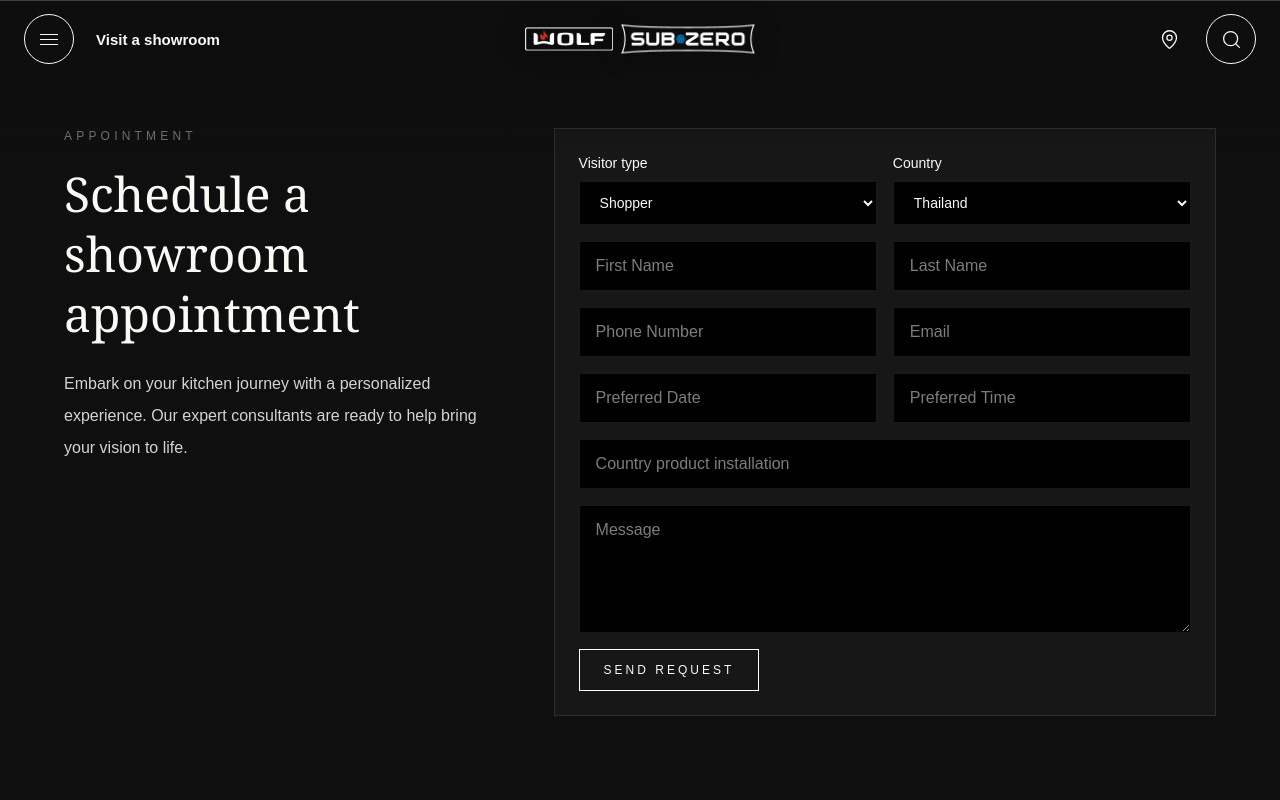
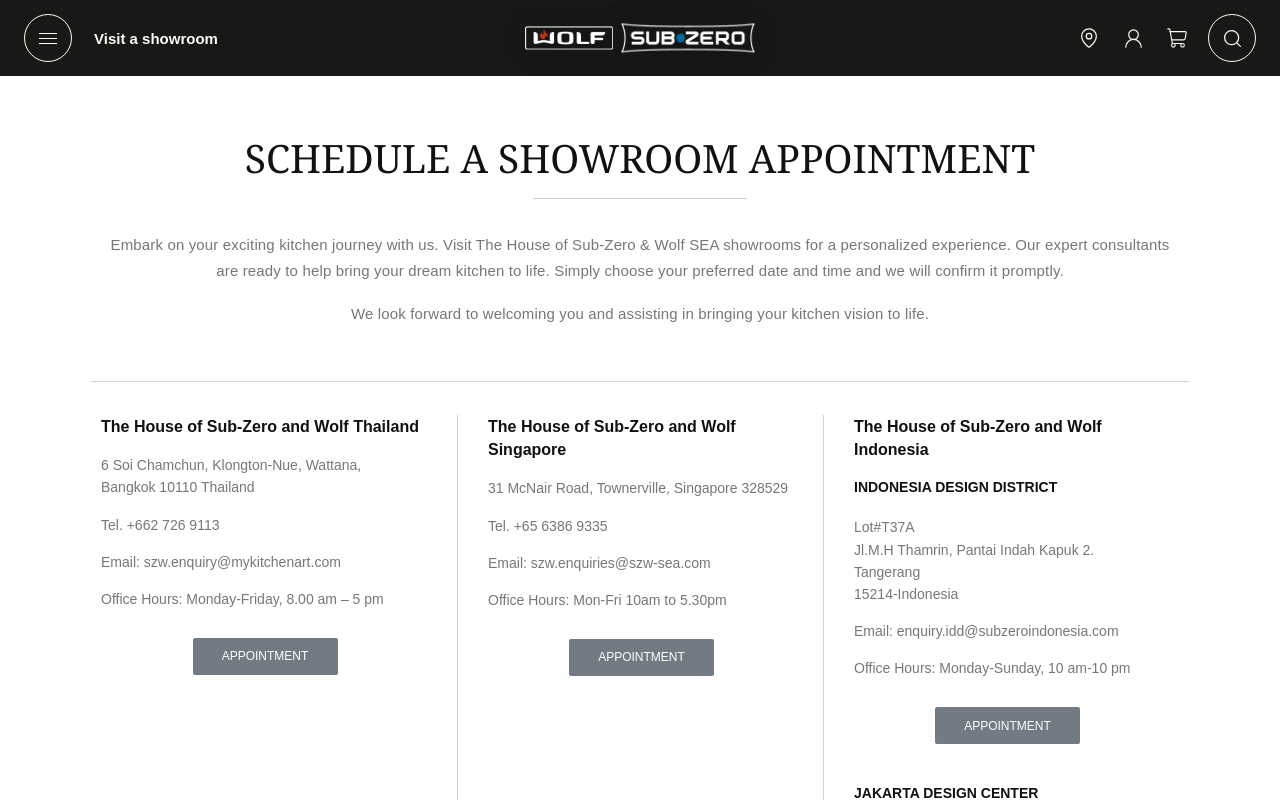
Before and after one commit to sekpsd1/subzero, a Next.js app: page /showroom/appointment in a window 1280 px wide. Shown: the top 800 px of the page. Built offline with nearby package versions, Linux system fonts and the light colour scheme.

Commit message:
Build showroom appointment page

```diff
--- /dev/null
+++ b/src/app/showroom/appointment/appointment.module.css
@@ -0,0 +1,82 @@
+.page {
+  min-height: 100vh;
+  background: #fff;
+  color: #111;
+  font-family: Arial, Helvetica, sans-serif;
+}
+
+.main {
+  min-height: calc(100vh - 303px);
+  padding: 136px 24px 82px;
+  background: #fff;
+}
+
+.intro, .showroomGrid { width: min(100%, 1098px); margin-inline: auto; }
+.intro { text-align: center; }
+
+.intro h1 {
+  margin: 0;
+  font-family: Georgia, "Times New Roman", serif;
+  font-size: clamp(35px, 3.05vw, 49px);
+  font-weight: 400;
+  line-height: 1.12;
+  text-transform: uppercase;
+}
+
+.titleRule { display: block; width: 214px; height: 1px; margin: 18px auto 33px; background: #d0d0d0; }
+.intro p { max-width: 1085px; margin: 0 auto; color: #777; font-size: 15px; line-height: 1.72; letter-spacing: .01em; }
+.intro p + p { margin-top: 18px; }
+
+.showroomGrid {
+  display: grid;
+  grid-template-columns: repeat(3, minmax(0, 1fr));
+  min-height: 790px;
+  margin-top: 54px;
+  border-top: 1px solid #d3d3d3;
+  padding-top: 33px;
+}
+
+.showroom { padding: 0 28px 28px 10px; }
+.showroom + .showroom { border-left: 1px solid #d3d3d3; padding-left: 30px; }
+.showroom h2 { max-width: 330px; margin: 0; font-size: 16px; font-weight: 700; line-height: 1.45; }
+.locationList { margin-top: 16px; }
+.location + .location { margin-top: 39px; }
+.location h3 { margin: 0 0 18px; font-size: 14px; font-weight: 700; text-transform: uppercase; }
+.location address, .location p { margin: 0; color: #777; font-size: 14px; font-style: normal; line-height: 1.58; }
+.location address span { display: block; }
+.location address + p, .location p + p { margin-top: 15px; }
+.location a:not(.appointmentButton) { color: inherit; }
+
+.appointmentButton {
+  display: flex;
+  align-items: center;
+  justify-content: center;
+  width: 145px;
+  height: 37px;
+  margin: 28px auto 0;
+  border-radius: 2px;
+  background: #727b84;
+  color: #fff;
+  font-size: 12px;
+  text-transform: uppercase;
+  transition: background 160ms ease;
+}
+
+.appointmentButton:hover { background: #58616a; }
+
+@media (max-width: 900px) {
+  .main { padding-top: 128px; }
+  .showroomGrid { grid-template-columns: 1fr; min-height: 0; }
+  .showroom, .showroom + .showroom { border-left: 0; border-top: 1px solid #d3d3d3; padding: 31px 4px 38px; }
+  .showroom:first-child { border-top: 0; padding-top: 0; }
+  .appointmentButton { margin-left: 0; }
+}
+
+@media (max-width: 560px) {
+  .main { padding: 114px 20px 64px; }
+  .intro h1 { font-size: 31px; line-height: 1.14; }
+  .titleRule { width: 130px; margin: 18px auto 26px; }
+  .intro p { font-size: 14px; line-height: 1.65; }
+  .showroomGrid { margin-top: 42px; padding-top: 29px; }
+  .showroom h2 { font-size: 17px; }
+}
--- a/src/app/showroom/appointment/page.tsx
+++ b/src/app/showroom/appointment/page.tsx
@@ -1,74 +1,101 @@
 import { Footer } from "@/components/Footer/Footer";
 import { Header } from "@/components/Header/Header";
+import styles from "./appointment.module.css";
 
 export const metadata = {
   title: "Showroom Appointment",
-  description: "Schedule a showroom appointment with a regional Sub-Zero Wolf SEA team.",
+  description: "Schedule a showroom appointment with a regional Sub-Zero and Wolf SEA team.",
 };
+
+type Location = {
+  name?: string;
+  address: string[];
+  telephone?: string;
+  email: string;
+  hours: string;
+  appointmentHref: string;
+};
+
+const showrooms: { title: string; locations: Location[] }[] = [
+  {
+    title: "The House of Sub-Zero and Wolf Thailand",
+    locations: [{
+      address: ["6 Soi Chamchun, Klongton-Nue, Wattana,", "Bangkok 10110 Thailand"],
+      telephone: "+662 726 9113",
+      email: "szw.enquiry@mykitchenart.com",
+      hours: "Monday-Friday, 8.00 am – 5 pm",
+      appointmentHref: "mailto:szw.enquiry@mykitchenart.com?subject=Showroom%20Appointment",
+    }],
+  },
+  {
+    title: "The House of Sub-Zero and Wolf Singapore",
+    locations: [{
+      address: ["31 McNair Road, Townerville, Singapore 328529"],
+      telephone: "+65 6386 9335",
+      email: "szw.enquiries@szw-sea.com",
+      hours: "Mon-Fri 10am to 5.30pm",
+      appointmentHref: "mailto:szw.enquiries@szw-sea.com?subject=Showroom%20Appointment",
+    }],
+  },
+  {
+    title: "The House of Sub-Zero and Wolf Indonesia",
+    locations: [
+      {
+        name: "Indonesia Design District",
+        address: ["Lot#T37A", "Jl.M.H Thamrin, Pantai Indah Kapuk 2. Tangerang", "15214-Indonesia"],
+        email: "enquiry.idd@subzeroindonesia.com",
+        hours: "Monday-Sunday, 10 am-10 pm",
+        appointmentHref: "mailto:enquiry.idd@subzeroindonesia.com?subject=Showroom%20Appointment",
+      },
+      {
+        name: "Jakarta Design Center",
+        address: ["2nd Floor #SR11", "Jl Gatot Subroto Kav 53 Slipi Jakarta 10260", "Indonesia"],
+        telephone: "+6221 53677684/85",
+        email: "enquiry.jdc@subzeroindonesia.com",
+        hours: "Monday-Sunday 10 am – 6 pm",
+        appointmentHref: "mailto:enquiry.jdc@subzeroindonesia.com?subject=Showroom%20Appointment",
+      },
+    ],
+  },
+];
 
 export default function AppointmentPage() {
   return (
-    <>
-      <Header />
-      <main className="min-h-screen bg-[#0F0F0F] px-6 py-32 text-[#FBF9F5] md:px-12">
-        <div className="mx-auto grid max-w-6xl gap-12 lg:grid-cols-[0.8fr_1.2fr]">
-          <div>
-            <p className="text-xs uppercase tracking-[0.35em] text-stone-500">
-              Appointment
-            </p>
-            <h1 className="mt-5 font-serif text-5xl leading-tight">
-              Schedule a showroom appointment
-            </h1>
-            <p className="mt-6 text-base leading-8 text-stone-300">
-              Embark on your kitchen journey with a personalized experience.
-              Our expert consultants are ready to help bring your vision to life.
-            </p>
-          </div>
-          <form className="grid gap-4 border border-white/10 bg-white/[0.03] p-6">
-            <div className="grid gap-4 md:grid-cols-2">
-              <label className="grid gap-2 text-sm">
-                Visitor type
-                <select className="border border-white/10 bg-black px-4 py-3">
-                  <option>Shopper</option>
-                  <option>Trade Professional</option>
-                </select>
-              </label>
-              <label className="grid gap-2 text-sm">
-                Country
-                <select className="border border-white/10 bg-black px-4 py-3">
-                  <option>Thailand</option>
-                  <option>Singapore</option>
-                  <option>Indonesia</option>
-                  <option>Malaysia</option>
-                </select>
-              </label>
-            </div>
-            <div className="grid gap-4 md:grid-cols-2">
-              <input className="border border-white/10 bg-black px-4 py-3" placeholder="First Name" />
-              <input className="border border-white/10 bg-black px-4 py-3" placeholder="Last Name" />
-              <input className="border border-white/10 bg-black px-4 py-3" placeholder="Phone Number" />
-              <input className="border border-white/10 bg-black px-4 py-3" placeholder="Email" type="email" />
-              <input className="border border-white/10 bg-black px-4 py-3" placeholder="Preferred Date" />
-              <input className="border border-white/10 bg-black px-4 py-3" placeholder="Preferred Time" />
-            </div>
-            <input
-              className="border border-white/10 bg-black px-4 py-3"
-              placeholder="Country product installation"
-            />
-            <textarea
-              className="min-h-32 border border-white/10 bg-black px-4 py-3"
-              placeholder="Message"
-            />
-            <button
-              type="button"
-              className="w-fit border border-white px-6 py-3 text-xs uppercase tracking-[0.25em]"
-            >
-              Send Request
-            </button>
-          </form>
-        </div>
+    <div className={styles.page}>
+      <Header ownerResources />
+      <main className={styles.main}>
+        <section className={styles.intro}>
+          <h1>Schedule a Showroom Appointment</h1>
+          <span className={styles.titleRule} aria-hidden="true" />
+          <p>
+            Embark on your exciting kitchen journey with us. Visit The House of Sub-Zero &amp; Wolf SEA showrooms for a personalized experience. Our expert consultants are ready to help bring your dream kitchen to life. Simply choose your preferred date and time and we will confirm it promptly.
+          </p>
+          <p>We look forward to welcoming you and assisting in bringing your kitchen vision to life.</p>
+        </section>
+
+        <section className={styles.showroomGrid} aria-label="Showroom locations">
+          {showrooms.map((showroom) => (
+            <article className={styles.showroom} key={showroom.title}>
+              <h2>{showroom.title}</h2>
+              <div className={styles.locationList}>
+                {showroom.locations.map((location) => (
+                  <div className={styles.location} key={location.name ?? location.email}>
+                    {location.name ? <h3>{location.name}</h3> : null}
+                    <address>{location.address.map((line) => <span key={line}>{line}</span>)}</address>
+                    {location.telephone ? (
+                      <p>Tel. <a href={`tel:${location.telephone.replace(/\s/g, "")}`}>{location.telephone}</a></p>
+                    ) : null}
+                    <p>Email: <a href={`mailto:${location.email}`}>{location.email}</a></p>
+                    <p>Office Hours: {location.hours}</p>
+                    <a className={styles.appointmentButton} href={location.appointmentHref}>Appointment</a>
+                  </div>
+                ))}
+              </div>
+            </article>
+          ))}
+        </section>
       </main>
       <Footer />
-    </>
+    </div>
   );
 }
```
